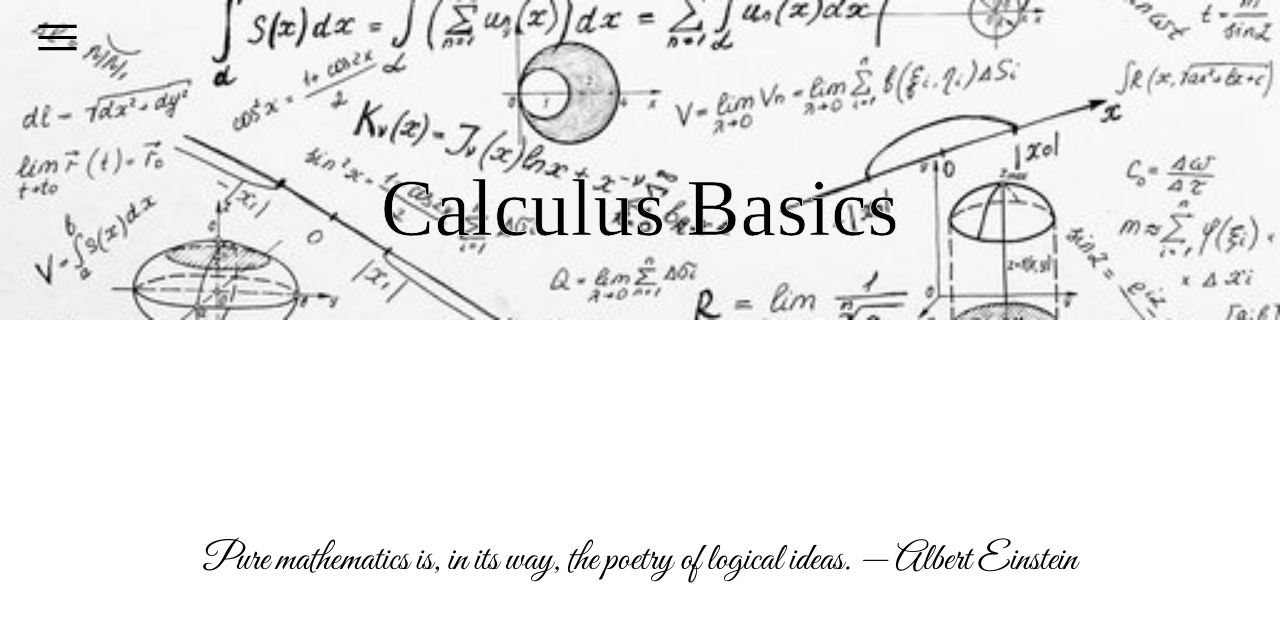
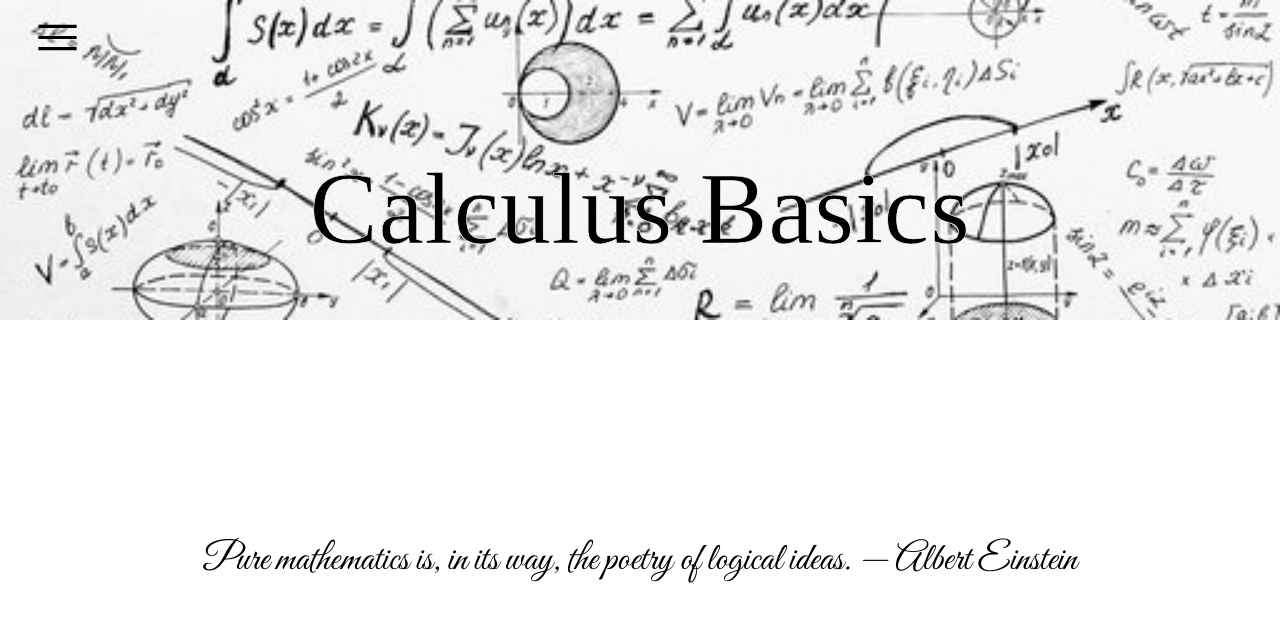
Before and after one commit to ProRobloxOP/Calculus-Basics, a React (Vite) app: page / in a window 1280 px wide. Shown: the top 622 px of the page. Built offline with nearby package versions, Linux system fonts and the light colour scheme; a web font is replaced by a local one.

Commit message:
Same as last commit.

```diff
--- a/src/routes/css/root.css
+++ b/src/routes/css/root.css
@@ -49,7 +49,7 @@ html, body {
      height: 70%;
 
      font-family: 'Trirong', serif;
-     font-size: 10vh;
+     font-size: 8vw;
      letter-spacing: 0.05vw;
      z-index: 1;
 
```
